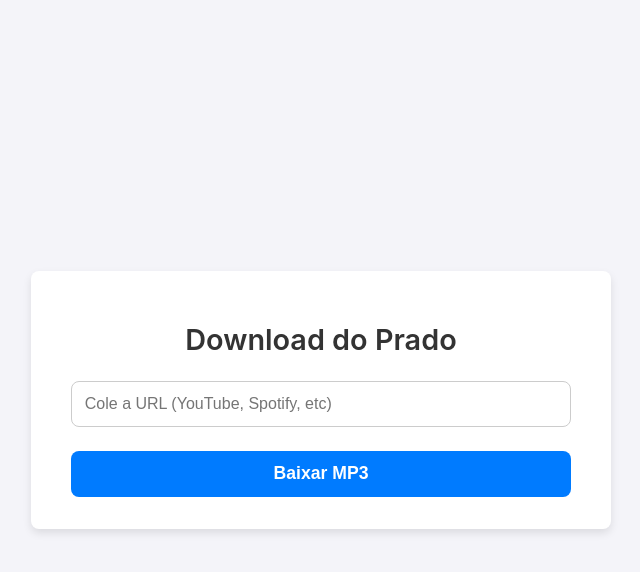
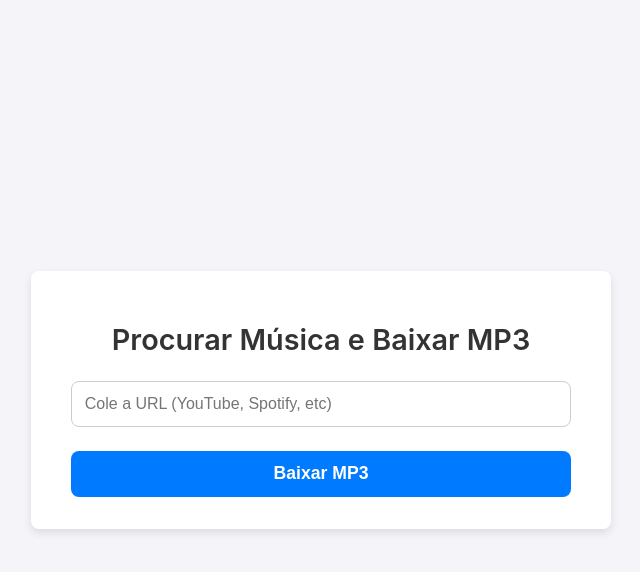
Before and after one commit to prado-andre/pradofy, a Flask app: page / in a window 1280 px wide. Shown: the top 572 px of the page, without its empty margins (319-959 px from the left). Run offline with Flask 3, Linux system fonts and the light colour scheme.

Commit message:
Feat: Add icons and refresh the button

```diff
--- a/app.py
+++ b/app.py
@@ -1,21 +1,31 @@
 import os
 import logging
 import tempfile
-import sys # <--- ADICIONADO
+import sys
 from flask import Flask, request, render_template, send_from_directory, after_this_request
 import yt_dlp
 import spotipy
 from spotipy.oauth2 import SpotifyClientCredentials
 from dotenv import load_dotenv
 
-# Carrega as variáveis de ambiente (CLIENT_ID, CLIENT_SECRET) do arquivo .env
-load_dotenv()
+# >>>>>>>>>>>> LÓGICA DE CARREGAMENTO DO .ENV CORRIGIDA <<<<<<<<<<<<
+# Determina o caminho base, considerando se está rodando como .exe ou .py
+if getattr(sys, 'frozen', False):
+    # Rodando como um executável empacotado pelo PyInstaller
+    base_path = sys._MEIPASS
+else:
+    # Rodando como um script .py normal
+    base_path = os.path.dirname(os.path.abspath(__file__))
+
+# Constrói o caminho completo para o arquivo .env
+dotenv_path = os.path.join(base_path, '.env')
+# Carrega as variáveis de ambiente a partir do caminho encontrado
+load_dotenv(dotenv_path=dotenv_path)
 
 # Configuração básica de logging
 logging.basicConfig(level=logging.INFO)
 
 # Configura a autenticação com a API do Spotify
-# Envolvemos em um try/except para o app não quebrar se as credenciais estiverem erradas
 try:
     spotify = spotipy.Spotify(auth_manager=SpotifyClientCredentials())
     logging.info("Autenticação com Spotify bem-sucedida.")
@@ -25,23 +35,19 @@ except Exception as e:
 
 app = Flask(__name__)
 
-# <--- FUNÇÃO ADICIONADA --->
 def get_ffmpeg_path():
     """
-    Determina o caminho para o ffmpeg. Se estiver rodando como um .exe (congelado),
-    o caminho será para dentro do pacote. Caso contrário, assume que está no PATH do sistema.
+    Determina o caminho para o ffmpeg.
     """
     if getattr(sys, 'frozen', False):
-        # Caminho dentro do executável PyInstaller
         application_path = sys._MEIPASS
         return os.path.join(application_path, 'ffmpeg_binaries', 'ffmpeg.exe')
     else:
-        # Caminho padrão (procura no PATH do sistema)
         return 'ffmpeg'
 
 def is_spotify_url(url):
     """Verifica se uma URL pertence ao Spotify."""
-    return "open.spotify.com" in url
+    return "spotify.com" in url
 
 def get_spotify_track_info(url):
     """Busca o nome da música e o artista de uma URL do Spotify."""
@@ -65,11 +71,10 @@ def index():
         download_title = ""
 
         try:
-            # Se a URL for do Spotify, identifica a música e prepara uma busca no YouTube
             if is_spotify_url(video_url):
                 track_info = get_spotify_track_info(video_url)
-                download_title = f"{track_info}.mp3" # Nome do arquivo final
-                search_query = f"ytsearch1:{track_info}" # Comando de busca para o yt-dlp
+                download_title = f"{track_info}.mp3"
+                search_query = f"ytsearch1:{track_info}"
                 logging.info(f"Link do Spotify detectado. Buscando no YouTube por: '{track_info}'")
             else:
                 logging.info(f"Link direto detectado. Baixando de: {video_url}")
@@ -77,30 +82,22 @@ def index():
             ydl_opts = {
                 'format': 'bestaudio/best',
                 'outtmpl': os.path.join(temp_dir, '%(title)s.%(ext)s'),
-                'ffmpeg_location': get_ffmpeg_path(), # <--- LINHA ADICIONADA
+                'ffmpeg_location': get_ffmpeg_path(),
                 'postprocessors': [{
                     'key': 'FFmpegExtractAudio',
                     'preferredcodec': 'mp3',
                     'preferredquality': '192',
                 }],
                 'noplaylist': True,
-                # Evita baixar vídeos muito longos que não são músicas (ex: shows completos)
                 'match_filter': yt_dlp.utils.match_filter_func("duration < 600"),
             }
 
             with yt_dlp.YoutubeDL(ydl_opts) as ydl:
-                # O yt-dlp baixa a URL ou o primeiro resultado da busca
                 info_dict = ydl.extract_info(search_query, download=True)
 
-                # Se for uma busca no youtube, o resultado vem dentro de uma lista 'entries'
                 if 'entries' in info_dict:
-                    # Verifica se a lista de entries não está vazia (nenhum vídeo foi baixado)
                     if not info_dict['entries']:
-                        logging.error("Nenhum vídeo foi baixado, pois todos foram filtrados.")
-                        # Lança uma exceção com uma mensagem amigável para o usuário
                         raise Exception("Nenhum vídeo correspondente (com menos de 10 min) foi encontrado.")
-
-                    # Se a lista não estiver vazia, pegamos o primeiro item
                     info_dict = info_dict['entries'][0]
 
                 original_filename = ydl.prepare_filename(info_dict)
@@ -131,7 +128,6 @@ def index():
             logging.error(f"Ocorreu um erro geral: {e}")
             return render_template('index.html', error=f"Ocorreu um erro: {e}")
 
-    # Se a requisição for GET (primeiro acesso à página), apenas mostra o HTML
     return render_template('index.html')
 
 if __name__ == '__main__':
--- a/templates/index.html
+++ b/templates/index.html
@@ -3,7 +3,8 @@
 <head>
     <meta charset="UTF-8">
     <meta name="viewport" content="width=device-width, initial-scale=1.0">
-    <title>Download do Prado</title>
+    <title>Prado MP3 Maker </title>
+	<link rel="icon" href="{{ url_for('static', filename='favicon.png') }}">
     <style>
         :root {
             --background-color: #f4f4f9;
@@ -78,7 +79,7 @@
 </head>
 <body>
     <div class="container">
-        <h1>Download do Prado</h1>
+        <h1>Procurar Música e Baixar MP3</h1>
         <form action="/" method="post" id="download-form">
             <div class="form-group">
                 <input type="url" name="url" class="url-input" placeholder="Cole a URL (YouTube, Spotify, etc)" required>
@@ -92,23 +93,24 @@
     </div>
 
     <script>
-        // Seleciona o formulário e o botão pelos seus novos IDs
         const downloadForm = document.getElementById('download-form');
         const submitButton = document.getElementById('submit-btn');
 
-        // Adiciona um "ouvinte" que dispara quando o formulário é enviado (botão clicado)
         downloadForm.addEventListener('submit', () => {
-            // Procura pela mensagem de erro na página
             const errorDisplay = document.getElementById('error-display');
 
-            // Se a mensagem de erro existir, nós a escondemos
             if (errorDisplay) {
                 errorDisplay.style.display = 'none';
             }
 
-            // Desabilita o botão e muda o texto para dar feedback ao usuário
             submitButton.disabled = true;
             submitButton.textContent = 'Baixando...';
+
+            // Define um temporizador para reativar o botão após 5 segundos.
+            setTimeout(() => {
+                submitButton.disabled = false;
+                submitButton.textContent = 'Baixar MP3';
+            }, 5000); // 5000 milissegundos = 5 segundos
         });
     </script>
 </body>
```
Also changed, not shown: static/favicon.png (added), 1 other file.
